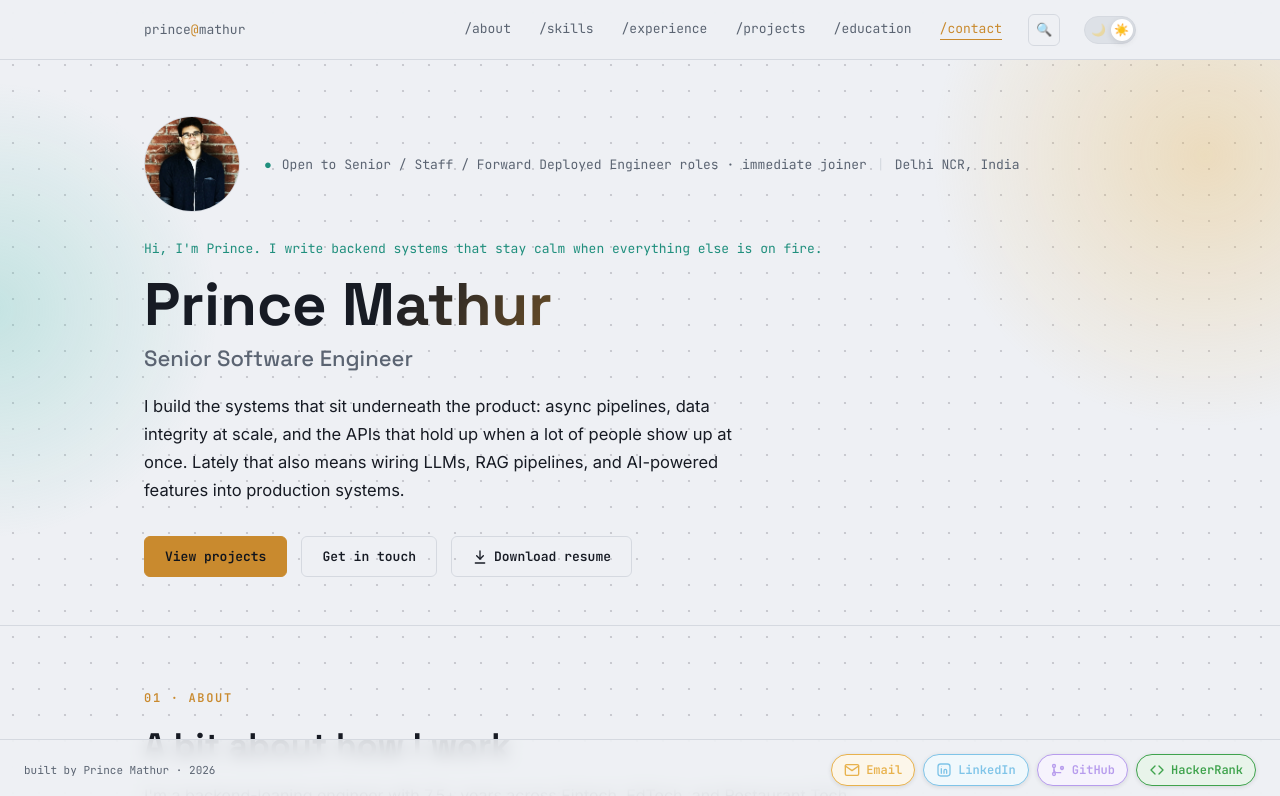
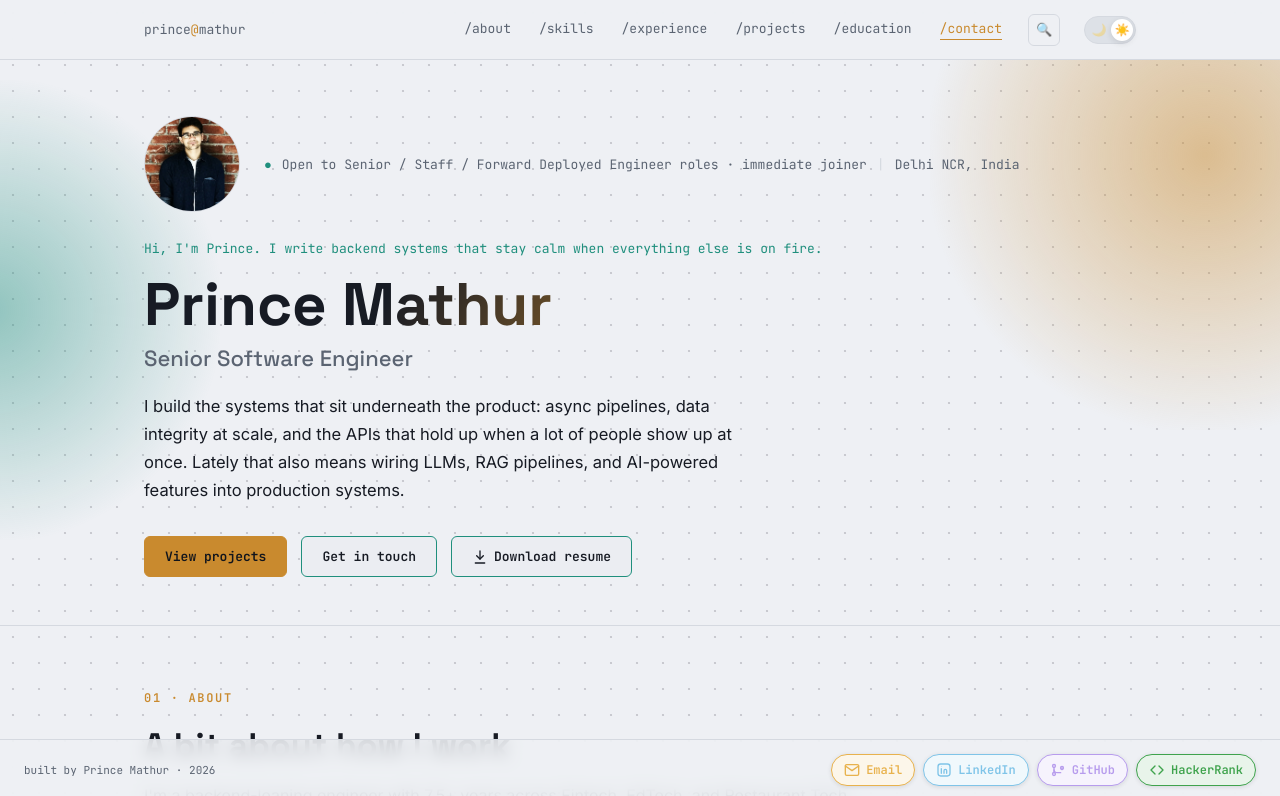
Before and after one commit to princemathur4/portfolio-website, a React (Vite) app: page / in a window 1280 px wide. Shown: the top 796 px of the page. Built offline with nearby package versions, Linux system fonts and the light colour scheme.

Commit message:
Css effect changes

```diff
--- a/src/components/sections/Education.jsx
+++ b/src/components/sections/Education.jsx
@@ -16,7 +16,7 @@ export default function Education() {
         <SectionHeading eyebrow="05 &middot; education" title="Education" />
         <div className="education-list">
           {education.map((entry) => (
-            <div className="card" key={entry.id}>
+            <div className="card hover-card" key={entry.id}>
               <div className="education-card__degree">{entry.degree}</div>
               <ExternalLink href={entry.institutionUrl} className="education-card__institution">
                 {entry.institution}
--- a/src/data/profile.js
+++ b/src/data/profile.js
@@ -30,7 +30,7 @@ const profile = {
   // team effort behind the metrics.
   aboutParagraphs: [
     "I'm a backend-leaning engineer with 7.5+ years across Fintech, EdTech, and Restaurant Tech, building the parts of software that keep everything else running: idempotent queues, schemas that hold up under concurrent writes, pipelines quietly processing millions of jobs in the background. I've moved between individual contributor and tech lead roles, including leading a team of five and coordinating with an external university partner on a shared product, picked up hands-on experience integrating LLMs and RAG pipelines into production features along the way, and try to mentor engineers earlier in their career the way people once did for me.",
-    "Right now I'm looking for a Senior or Staff backend role at a mid-to-large product company, and I'm equally open to Forward Deployed Engineer or founding engineer roles at earlier-stage, AI-forward startups (Series B\u2013D) where I can help shape the system from closer to the ground floor.",
+    "Right now I'm looking for a Senior or Staff backend role at a mid-to-large product company, and I'm equally open to Forward Deployed Engineer or founding engineer roles at earlier-stage, AI-forward startups (Series B\u2013D) where I can help shape the system from closer to the ground.",
   ],
 
   social: {
--- a/src/styles/components.css
+++ b/src/styles/components.css
@@ -11,7 +11,7 @@
   text-decoration: none;
   border: 1px solid var(--color-hairline);
   transition: transform 0.2s var(--ease-standard), border-color 0.2s var(--ease-standard),
-    background 0.2s var(--ease-standard);
+    background 0.2s var(--ease-standard), color 0.2s var(--ease-standard);
   cursor: pointer;
 }
 
@@ -30,13 +30,16 @@
 }
 
 .btn-secondary {
-  background: transparent;
+  background: var(--color-surface-alt);
   color: var(--color-text-primary);
+  border-color: var(--color-teal);
 }
 
 .btn-secondary:hover {
+  background: var(--color-teal);
+  color: var(--color-amber-ink);
   border-color: var(--color-teal);
-  box-shadow: 0 10px 22px rgba(89, 195, 180, 0.18);
+  box-shadow: 0 10px 22px rgba(89, 195, 180, 0.28);
 }
 
 /* Skill tag (interactive, in the top skills bar) */
--- a/src/styles/layout.css
+++ b/src/styles/layout.css
@@ -144,10 +144,23 @@
 .theme-toggle__icon {
   position: relative;
   z-index: 1;
+  display: inline-flex;
+  align-items: center;
+  justify-content: center;
+  width: 16px;
+  height: 16px;
   font-size: 12px;
   line-height: 1;
   opacity: 0.35;
   transition: opacity 0.2s var(--ease-standard);
+}
+
+/* The sun glyph's rays sit asymmetrically within its own em box (varies by
+   emoji font), so it visually reads off-center inside the thumb circle
+   even once both icons are centered in same-size boxes above; nudge it
+   back on-axis. */
+.theme-toggle__icon--sun {
+  transform: translate(1.3px, 0.3px);
 }
 
 /* The active icon (sun in light theme, moon in dark theme) sits highlighted
--- a/src/styles/sections.css
+++ b/src/styles/sections.css
@@ -27,6 +27,18 @@
   background: radial-gradient(circle, rgba(89, 195, 180, 0.28), transparent 70%);
   z-index: -1;
   pointer-events: none;
+}
+
+/* Light theme sits on a much brighter base, so the same low-opacity glows
+   read as a faint wash instead of a bulb — richer, more saturated stops
+   (matching the light theme's deeper amber/teal) bring them back to life
+   without tipping into neon. */
+:root[data-theme="light"] .hero::before {
+  background: radial-gradient(circle, rgba(201, 138, 46, 0.5), rgba(201, 138, 46, 0.12) 55%, transparent 72%);
+}
+
+:root[data-theme="light"] .hero::after {
+  background: radial-gradient(circle, rgba(31, 143, 125, 0.45), rgba(31, 143, 125, 0.1) 55%, transparent 72%);
 }
 
 .hero__top {
@@ -477,6 +489,14 @@
     radial-gradient(300px circle at 94% 65%, rgba(183, 156, 237, 0.18), transparent 70%);
 }
 
+/* Same rationale as the hero glows above: richer stops so the bottom
+   bulb effect still reads clearly against the light theme's bright base. */
+:root[data-theme="light"] .contact::before {
+  background: radial-gradient(360px circle at 6% 85%, rgba(201, 138, 46, 0.34), transparent 70%),
+    radial-gradient(320px circle at 55% 105%, rgba(31, 143, 125, 0.32), transparent 70%),
+    radial-gradient(300px circle at 94% 65%, rgba(150, 116, 224, 0.28), transparent 70%);
+}
+
 .contact__heading {
   font-family: var(--font-display);
   font-weight: 700;
```
